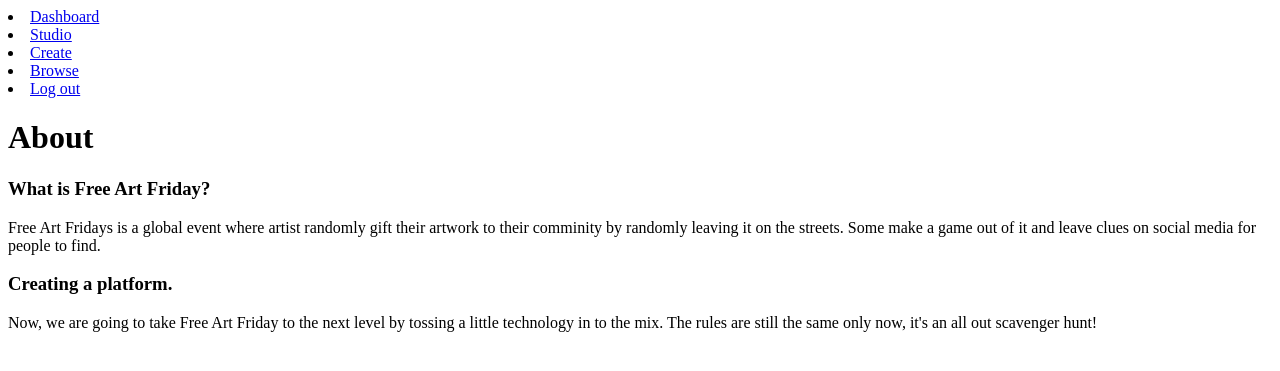
After one commit to FreeSauce/locations, a Django app: page / in a window 1280 px wide. The commit adds this page. Shown: the top 371 px of the page. Run offline with Django 3.2, Linux system fonts and the light colour scheme.

Commit message:
Organized template folder structue.

```diff
--- a/freeartmovement/accounts/views.py
+++ b/freeartmovement/accounts/views.py
@@ -3,6 +3,7 @@ from django.contrib.auth import login as auth_login
 from django.shortcuts import render, redirect
 
 from accounts.models import User
+from drops.models import ArtPiece
 
 
 # Create your views here.
@@ -15,8 +16,9 @@ def signup(request):
 			return redirect('dashboard')
 	else:
 		form = SignupForm()
-	return render(request, 'signup.html', {'form':form})
+	return render(request, 'open/signup.html', {'form':form})
 
 def dashboard(request):
+	drops = ArtPiece.objects.filter(city=request.user.location)
 	users_in_town = User.objects.filter(location=request.user.location).exclude(username=request.user)
-	return render(request, 'dashboard.html', {'users':users_in_town})
+	return render(request, 'secured/dashboard.html', {'users':users_in_town, 'drops':drops})
--- a/freeartmovement/drops/views.py
+++ b/freeartmovement/drops/views.py
@@ -11,7 +11,7 @@ def studio(request):
         return render(request, 'studio.html',{})
     artpieces = ArtPiece.objects.filter(creator=request.user)
     print (artpieces)
-    return render(request, 'studio.html',{'artpieces':artpieces})
+    return render(request, 'secured/studio.html',{'artpieces':artpieces})
 
 
 def create(request):
@@ -32,6 +32,6 @@ def create(request):
     	url_slug = title,
     	likes = 5
         )
-        return render(request, 'created.html',{'uuid':confirmed_drop_id[:8]})
+        return render(request, 'secured/created.html',{'uuid':confirmed_drop_id[:8]})
     unique_drop_id = str(uuid.uuid4())
-    return render(request, 'create.html',{'uuid':unique_drop_id})
+    return render(request, 'secured/create.html',{'uuid':unique_drop_id})
--- a/freeartmovement/freeartmovement/settings.py
+++ b/freeartmovement/freeartmovement/settings.py
@@ -123,5 +123,5 @@ USE_TZ = True
 
 STATIC_URL = '/static/'
 AUTH_USER_MODEL = 'accounts.User'
-LOGOUT_REDIRECT_URL = '/login/'
-LOGIN_REDIRECT_URL = '/dashboard/'
+LOGOUT_REDIRECT_URL = '/login'
+LOGIN_REDIRECT_URL = '/dashboard'
--- a/freeartmovement/freeartmovement/urls.py
+++ b/freeartmovement/freeartmovement/urls.py
@@ -19,14 +19,16 @@ from django.contrib import admin
 from drops import views
 from accounts import views as accounts_views
 from django.contrib.auth import views as auth_views
+from . import views as open_views
 
 
 urlpatterns = [
-    url(r'^login/$', auth_views.LoginView.as_view(template_name='login.html'), name='login'),
-    url(r'^dashboard/', accounts_views.dashboard, name="dashboard"),
-    url(r'^signup/', accounts_views.signup, name="signup"),
+    url(r'^$', open_views.home, name='home'),
+    url(r'^login/$', auth_views.LoginView.as_view(template_name='open/login.html'), name='login'),
+    url(r'^dashboard/$', accounts_views.dashboard, name="dashboard"),
+    url(r'^signup/$', accounts_views.signup, name="signup"),
     url(r'^logout/$', auth_views.LogoutView.as_view(), name='logout'),
-    url(r'^studio/', views.studio, name="studio"),
-    url(r'^create/', views.create, name="create_drop"),
+    url(r'^studio/$', views.studio, name="studio"),
+    url(r'^create/$', views.create, name="create_drop"),
     url(r'^admin/', admin.site.urls),
 ]
--- /dev/null
+++ b/freeartmovement/freeartmovement/views.py
@@ -0,0 +1,5 @@
+from django.shortcuts import render
+
+# Create your views here.
+def home(request):
+	return render(request, 'open-pages/about.html')
--- /dev/null
+++ b/freeartmovement/templates/open-pages/about.html
@@ -0,0 +1,14 @@
+{% extends 'secured-pages/base.html' %}
+
+
+{% block title %}A Little About Us! {% endblock %}
+
+
+{% block content %}
+<div ><h1>About</h1></div>
+
+<h3>What is Free Art Friday?</h3>
+<p>Free Art Fridays is a global event where artist randomly gift their artwork to their comminity by randomly leaving it on the streets. Some make a game out of it and leave clues on social media for people to find.</p>
+<h3>Creating a platform.</h3>
+<p>Now, we are going to take Free Art Friday to the next level by tossing a little technology in to the mix. The rules are still the same only now, it's an all out scavenger hunt!</p>
+{% endblock %}
--- /dev/null
+++ b/freeartmovement/templates/open-pages/contact.html
@@ -0,0 +1,6 @@
+
+{% block title %}A Little About Us! {% endblock %}
+{% block content %}
+<div><h2>Reaching Out.</h2></div>
+<p> It's pretty simple actually. Just fill out the form below.</p>
+{% endblock %}
--- a/freeartmovement/templates/dashboard.html
+++ b/freeartmovement/templates/secured-pages/dashboard.html
@@ -6,6 +6,9 @@
 <h2>Dashboard</h2>
 <h3>Your Area: {{user.location}}</h3>
 <h3>Recent Drops In  {{user.location}}</h3>
+{% for drop in drops %}
+	{{drop.title}}
+{% endfor %}
 <h3>Have You Met Any of the People In  {{user.location}}</h3>
 {% for user in users %}
 	{{user.username}}
```
Also changed, not shown: freeartmovement/db.sqlite3, freeartmovement/templates/open-pages/login.html (renamed from freeartmovement/templates/login.html), freeartmovement/templates/open-pages/signup.html (renamed from freeartmovement/templates/signup.html), freeartmovement/templates/secured-pages/base.html (renamed from freeartmovement/templates/base.html), freeartmovement/templates/secured-pages/create.html (renamed from freeartmovement/templates/create.html), freeartmovement/templates/secured-pages/created.html (renamed from freeartmovement/templates/created.html), freeartmovement/templates/secured-pages/studio.html (renamed from freeartmovement/templates/studio.html).
